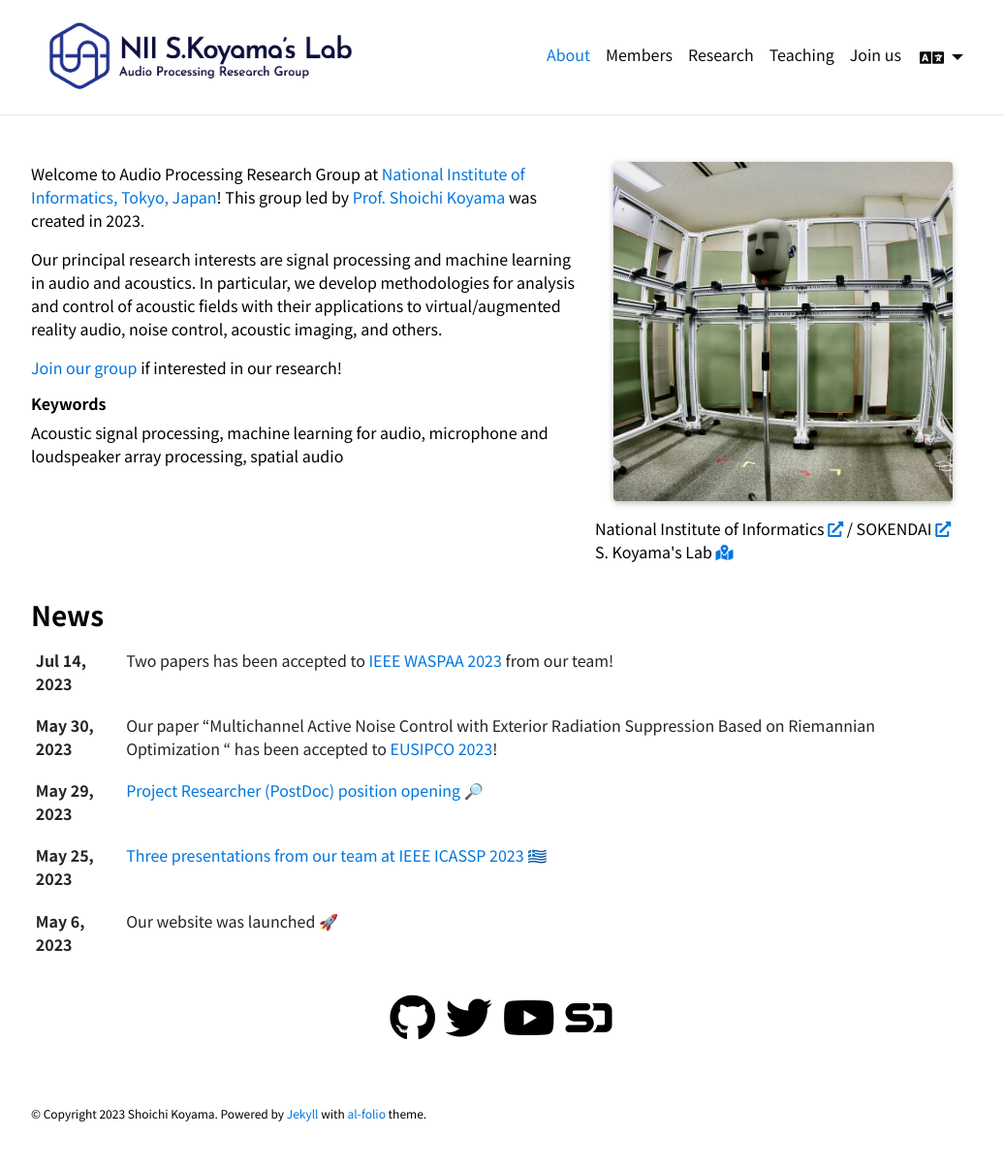
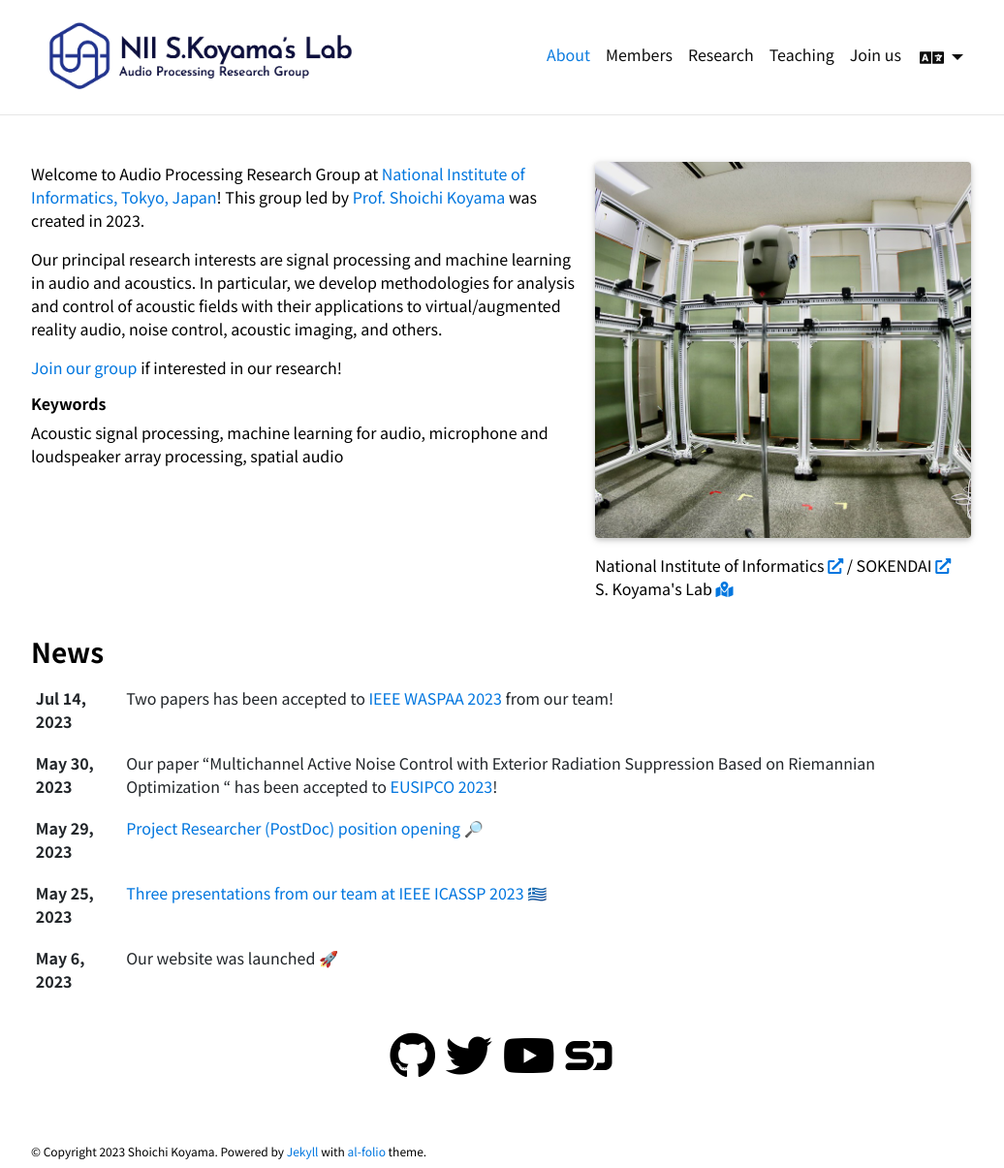
Before and after one commit to skoyamalab/skoyamalab.github.io, a Jekyll site: the page built from _pages/about.md, in a window 1280 px wide and 1205 px high. Shown: the whole window at 97% size, without its empty margins (123-1159 px from the left). Built offline with Jekyll 4.4.1, drawn with Linux system fonts in a browser that asks for light colours; full-size pictures stand in for the smaller copies a plugin makes; comment, search, counter and statistics services are not loaded; a style sheet for code colours, icons or effects is not loaded.

Commit message:
updated css

```diff
--- a/_sass/_base.scss
+++ b/_sass/_base.scss
@@ -132,7 +132,8 @@ blockquote {
   }
 
   img {
-    width: 60%;
+    /*width: 60%;*/
+    width: 80%;
   }
 
   .address {
@@ -168,7 +169,7 @@ blockquote {
 
     img {
       /*width: 80%;*/
-      width: 90%;
+      width: 100%;
     }
 
     .address {
```
Also changed, not shown: _pages/research.md (+1 -1 lines).
